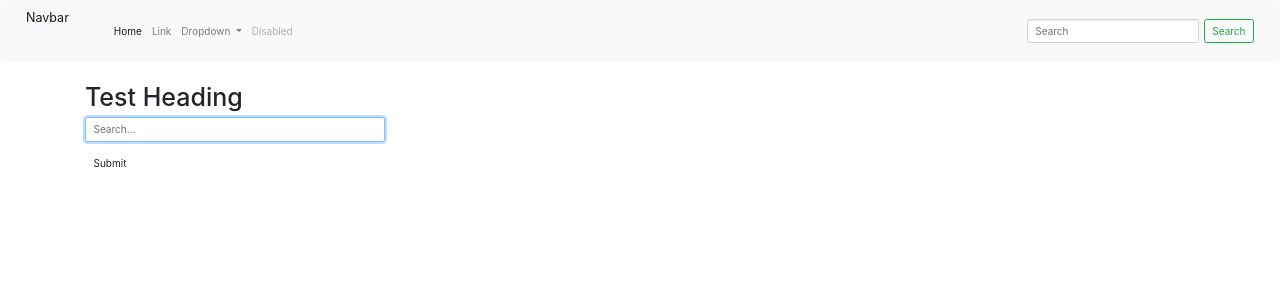
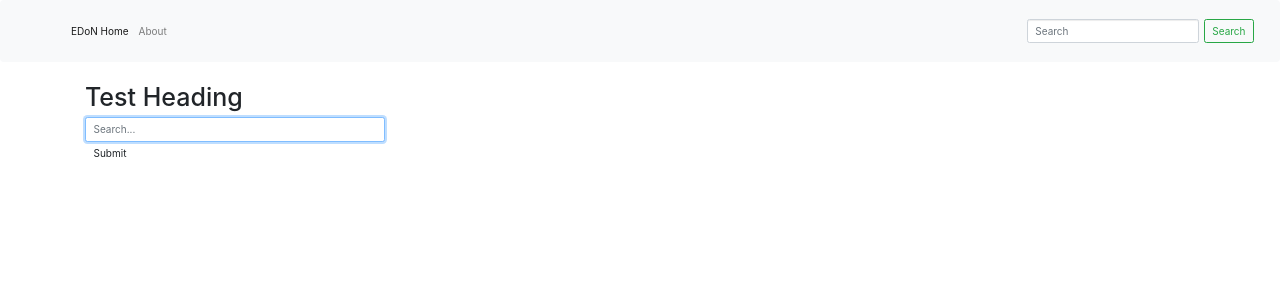
Before and after one commit to jamesalzuk/biomarker-index, a Flask app: page / in a window 1280 px wide. Shown: the top 300 px of the page. Run offline with Flask 2, Linux system fonts and the light colour scheme; data that the repository does not hold is empty; some libraries are stand-ins or nearby versions.

Commit message:
edited navbar

```diff
--- a/templates/index.html
+++ b/templates/index.html
@@ -1,7 +1,7 @@
 <!DOCTYPE html>
 <html>
   <nav class="navbar navbar-expand-lg navbar-light bg-light">
-  <a class="navbar-brand" href="#">Navbar</a>
+  <a class="navbar-brand" href="#"></a>
   <button class="navbar-toggler" type="button" data-toggle="collapse" data-target="#navbarSupportedContent" aria-controls="navbarSupportedContent" aria-expanded="false" aria-label="Toggle navigation">
     <span class="navbar-toggler-icon"></span>
   </button>
@@ -9,28 +9,14 @@
   <div class="collapse navbar-collapse" id="navbarSupportedContent">
     <ul class="navbar-nav mr-auto">
       <li class="nav-item active">
-        <a class="nav-link" href="#">Home <span class="sr-only">(current)</span></a>
+        <a class="nav-link" href="https://www.edon-initiative.org/">EDoN Home <span class="sr-only">(current)</span></a>
       </li>
       <li class="nav-item">
-        <a class="nav-link" href="#">Link</a>
-      </li>
-      <li class="nav-item dropdown">
-        <a class="nav-link dropdown-toggle" href="#" id="navbarDropdown" role="button" data-toggle="dropdown" aria-haspopup="true" aria-expanded="false">
-          Dropdown
-        </a>
-        <div class="dropdown-menu" aria-labelledby="navbarDropdown">
-          <a class="dropdown-item" href="#">Action</a>
-          <a class="dropdown-item" href="#">Another action</a>
-          <div class="dropdown-divider"></div>
-          <a class="dropdown-item" href="#">Something else here</a>
-        </div>
-      </li>
-      <li class="nav-item">
-        <a class="nav-link disabled" href="#">Disabled</a>
+        <a class="nav-link" href="#">About</a>
       </li>
     </ul>
-    <form class="form-inline my-2 my-lg-0">
-      <input class="form-control mr-sm-2" type="search" placeholder="Search" aria-label="Search">
+    <form class="form-inline my-2 my-lg-0" role="form" method='POST' action='/'>
+      <input class="form-control mr-sm-2" type="search" placeholder="Search" aria-label="Search" name="measurable" class="form-control" id="url-box" placeholder="Search...">
       <button class="btn btn-outline-success my-2 my-sm-0" type="submit">Search</button>
     </form>
   </div>
@@ -51,8 +37,9 @@
       <form role="form" method='POST' action='/'>
         <div class="form-group">
           <input type="text" name="measurable" class="form-control" id="url-box" placeholder="Search..." style="max-width: 300px;" autofocus required>
+          <button type="submit" class="btn btn-default">Submit</button>
         </div>
-        <button type="submit" class="btn btn-default">Submit</button>
+
       </form>
       <br>
       {% for measurable in measurables %}
```
